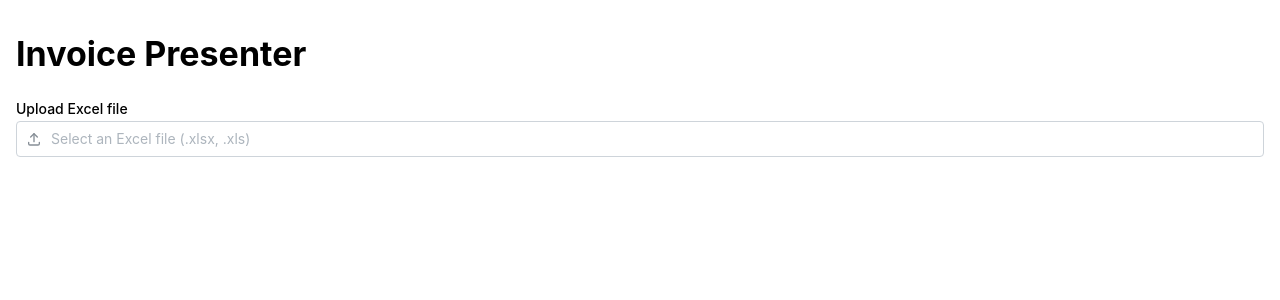
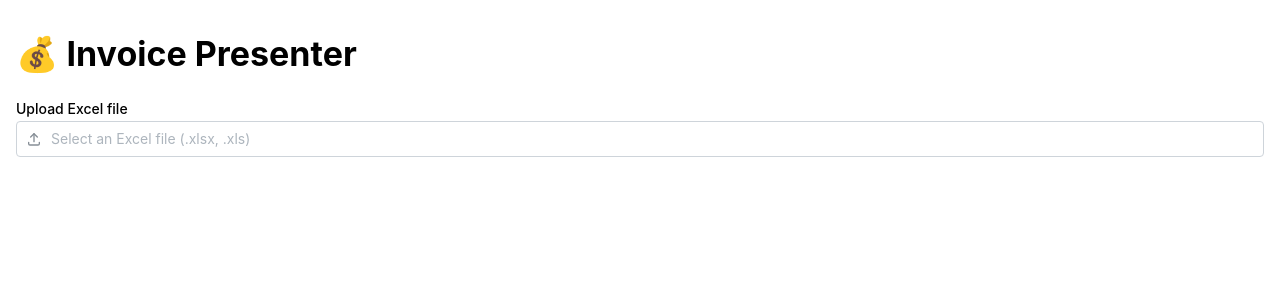
Before and after one commit to plyotools/invoicepresenter, a React (Vite) app: page / in a window 1280 px wide. Shown: the top 300 px of the page. Built offline with nearby package versions, Linux system fonts and the light colour scheme.

Commit message:
Add 💰 emoji to title

```diff
--- a/src/App.tsx
+++ b/src/App.tsx
@@ -168,7 +168,7 @@ function App() {
   return (
     <Container size="xl" py="xl">
       <Stack gap="lg">
-        <Title order={1}>Invoice Presenter</Title>
+        <Title order={1}>💰 Invoice Presenter</Title>
 
         <Stack gap="md">
           <FileInput
```
